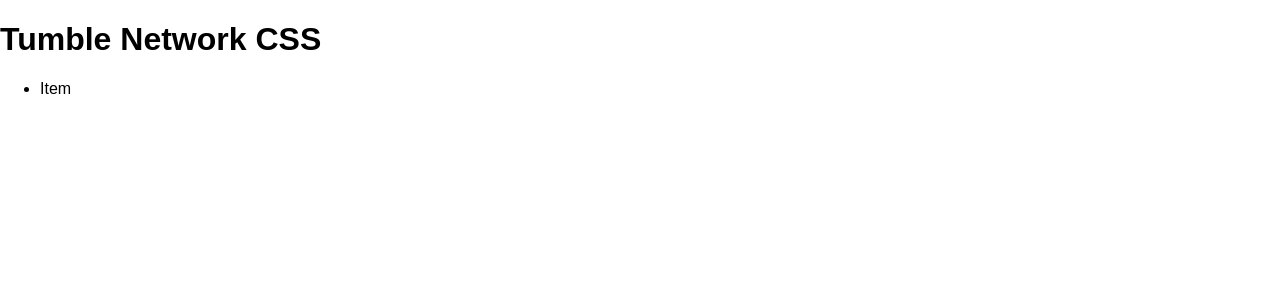
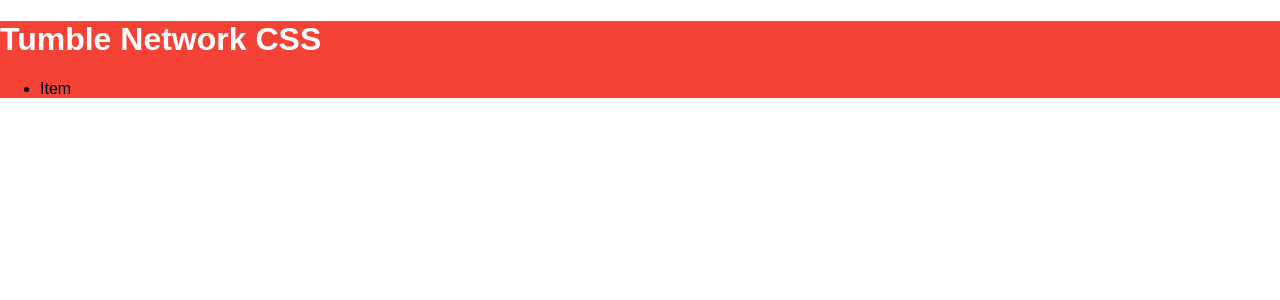
Before and after one commit to tumblenet/tumblenet-css, a Jekyll site: the page built from index.html, in a window 1280 px wide. Shown: the top 300 px of the page. Built offline with Jekyll 4.4.1, drawn with Linux system fonts in a browser that asks for light colours.

Commit message:
Update tumblenet.min.html

```diff
--- a/css/tumblenet.min.html
+++ b/css/tumblenet.min.html
@@ -1,3 +1,74 @@
 ---
 permalink: /css/tumblenet.min.css
 ---
+
+html {
+  box-sizing: border-box;
+}
+
+*,
+*:before,
+*:after {
+  box-sizing: inherit;
+}
+
+.tn-container {
+  max-width: 1140px;
+  margin-right: auto;
+  margin-left: auto;
+}
+
+{% for i in (1..12) %}
+.tn-grid-{{ i }} .tn-grid-item
+{% endfor %}
+
+html {
+ font-family: 'Roboto', sans-serif;
+ }
+
+ h1,h2,h3,h4,h5,h6,h7,h8,h9 {
+ font-family: 'Oswald', sans-serif;
+ }
+
+ img {
+     max-width: 100%;
+     height: auto;
+ }
+
+ .tumblenet-text-color {
+ color: #F44336;
+ }
+ .tumblenet-background-color {
+ background-color: #F44336;
+ }
+
+ .tumblegamer-text-color {
+ color: #FFC107;
+ }
+ .tumblegamer-background-color {
+ background-color: #FFC107;
+ }
+
+ .tumblenethelp-text-color {
+ color: #03A9F4;
+ }
+ .tumblenethelp-background-color {
+ background-color: #03A9F4;
+ }
+
+ .dbw-text-color {
+ color: #9e9e9e;
+ }
+ .dbw-background-color {
+ background-color: #9e9e9e;
+ }
+
+
+ {% for color in site.colors %}
+ .tn-text-{{ color.name }} {
+ color: {{ color.value }};
+ }
+ .tn-background-{{ color.name }} {
+ background-color: {{ color.name }};
+ }
+ {% endfor %}
```
